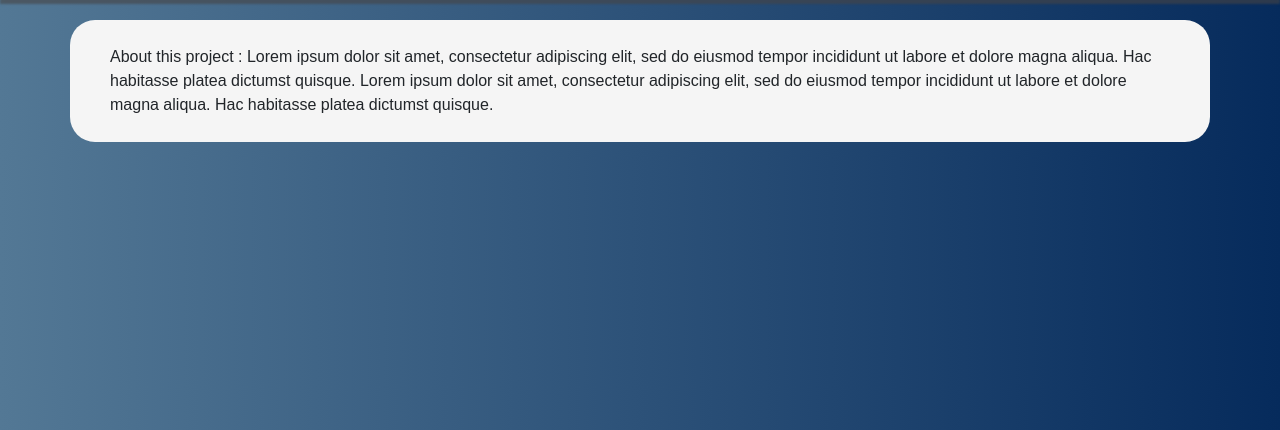
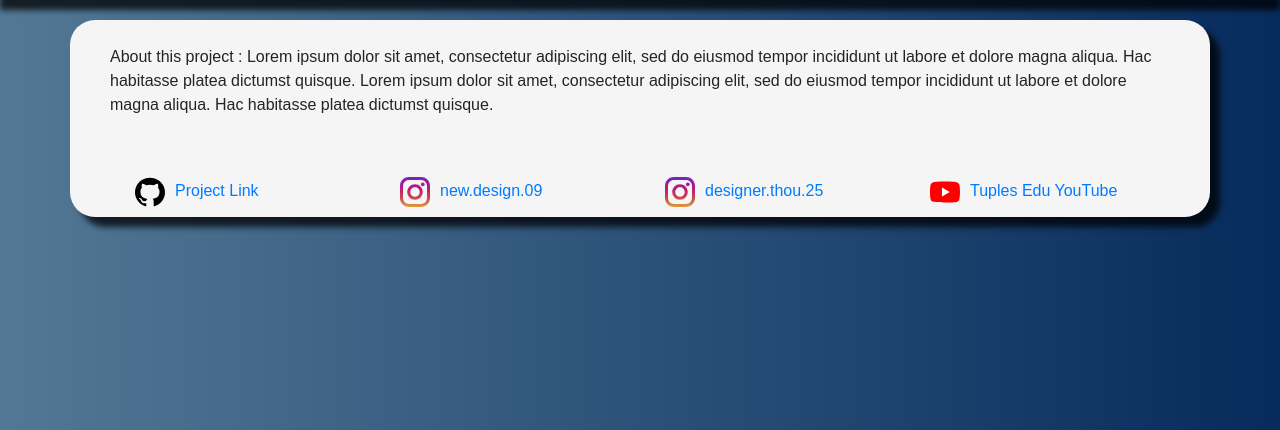
Before and after one commit to shahpreetk/learn-from-home-covid-19, a PHP site: page / in a window 1280 px wide. Shown: the part 71-501 px from the top of the page. Run offline with PHP 8.4, Linux system fonts and the light colour scheme; some web fonts are replaced.

Commit message:
added social links

```diff
--- a/index.html
+++ b/index.html
@@ -14,17 +14,39 @@
     <!-- Navbar with image -->
     <nav class="navbar navbar-expand-lg navbar-light bg-light sticky-top">
         <a class="navbar-brand mx-auto" href="./index.html">
-            <img class="image-header" src="./assets/images/tuples-edu-circular-crop.png">
+            <img class="image-header" src="./assets/images/tuples-edu-circular-crop.png" alt="tuples-edu logo">
             Tuples Edu</a>
     </nav>
 
     <!-- Description of the page -->
     <div class="container">
-        <p class="description-paragraph">About this project : Lorem ipsum dolor sit amet, consectetur adipiscing elit, sed do eiusmod tempor
+        <p class="description-paragraph">About this project : Lorem ipsum dolor sit amet, consectetur adipiscing elit,
+            sed do eiusmod tempor
             incididunt ut labore et dolore magna aliqua. Hac habitasse platea dictumst quisque. Lorem ipsum dolor sit
             amet, consectetur adipiscing elit, sed do eiusmod tempor incididunt ut labore et dolore magna aliqua. Hac
             habitasse platea dictumst quisque.</p>
 
+        <div class="row social-logos">
+            <div class="col-sm">
+                <a href="https://github.com/utk09/learn-from-home-covid-19">
+                    <img class="github-logo" src="./assets/logos/github-image.svg" alt="github-logo">Project Link</a>
+            </div>
+            <div class="col-sm">
+                <a href="https://www.instagram.com/new.design.09/">
+                    <img class="instagram-logo" src="./assets/logos/instagram.svg"
+                        alt="instagram-logo-1">new.design.09</a>
+            </div>
+            <div class="col-sm">
+                <a href="https://www.instagram.com/designer.thou.25/">
+                    <img class="instagram-logo" src="./assets/logos/instagram.svg"
+                        alt="instagram-logo-2">designer.thou.25</a>
+            </div>
+            <div class="col-sm">
+                <a href="https://www.youtube.com/c/TuplesEdu">
+                    <img class="youtube-logo" src="./assets/logos/youtube.svg" alt="youtube-logo">Tuples Edu YouTube</a>
+            </div>
+
+        </div>
 
     </div>
 
--- a/styles.css
+++ b/styles.css
@@ -8,7 +8,9 @@ body {
 .navbar {
   width: 100%;
   background: #fdfdfd;
-  box-shadow: 0px 4px 2px rgba(70, 68, 68, 0.6);
+  -webkit-box-shadow: 0px 10px 6px 0px rgba(0, 0, 0, 0.75);
+  -moz-box-shadow: 0px 10px 6px 0px rgba(0, 0, 0, 0.75);
+  box-shadow: 0px 10px 6px 0px rgba(0, 0, 0, 0.75);
 }
 
 .navbar-brand {
@@ -20,16 +22,30 @@ body {
   height: 45px;
 }
 
-
-
 /*************************** description about-us ***************************/
 
-.container{
-    margin-top: 20px;
-    background: whitesmoke;
-    border-radius: 25px;
+.container {
+  margin-top: 20px;
+  background: whitesmoke;
+  -webkit-box-shadow: 10px 10px 6px 0px rgba(0, 0, 0, 0.75);
+  -moz-box-shadow: 10px 10px 6px 0px rgba(0, 0, 0, 0.75);
+  box-shadow: 10px 10px 6px 0px rgba(0, 0, 0, 0.75);
+  border-radius: 25px;
 }
 
-.description-paragraph{
-    padding: 25px;
+.description-paragraph {
+  padding: 25px;
 }
+
+.social-logos {
+  text-decoration: none;
+  margin: 25px;
+}
+
+.github-logo,
+.instagram-logo,
+.youtube-logo {
+  margin: 10px;
+  width: 30px;
+  height: 30px;
+}
```
